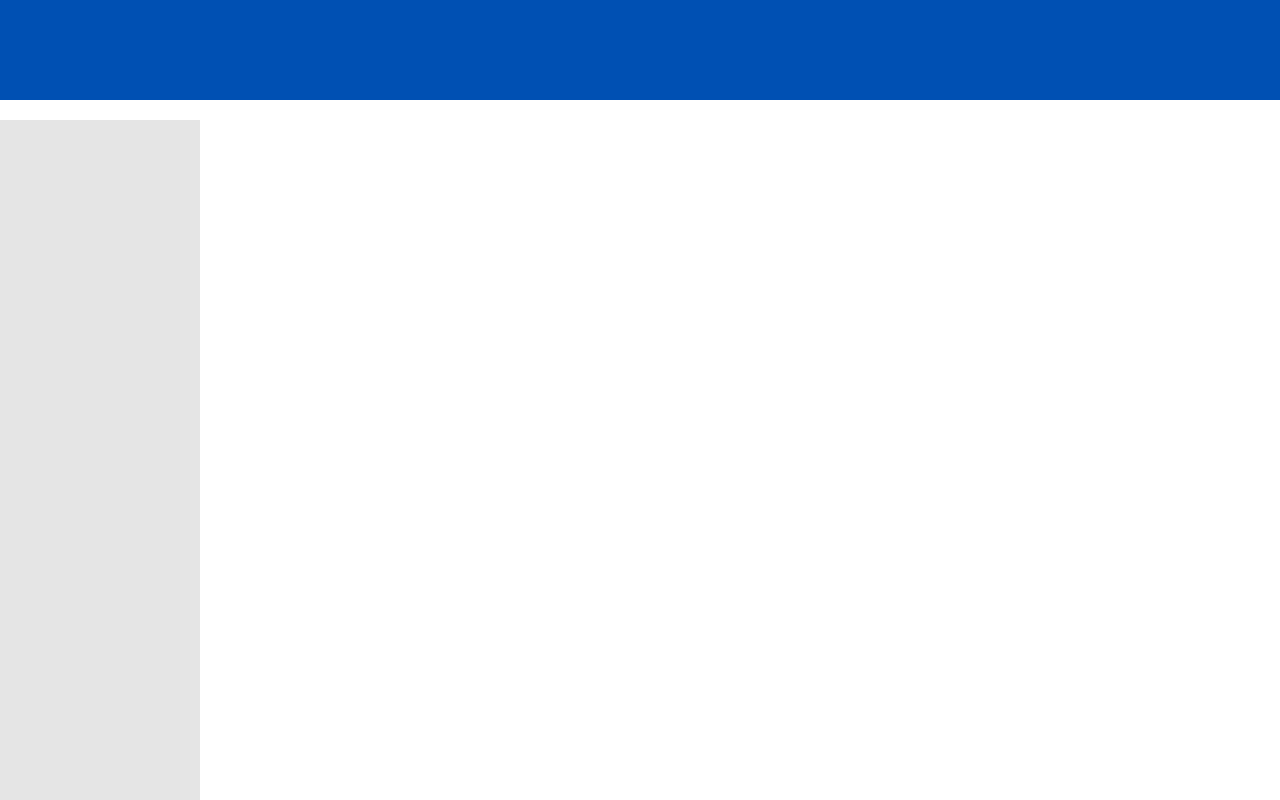
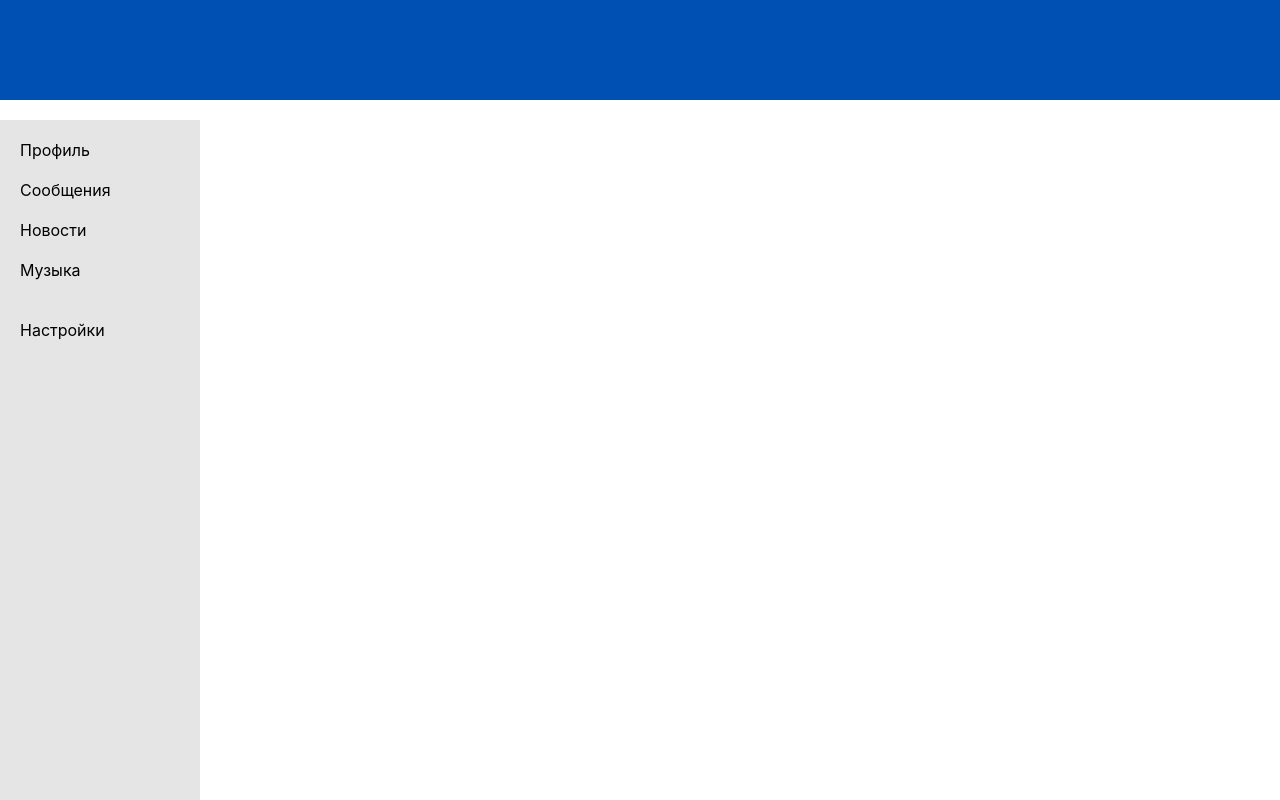
Before and after one commit to Alexeyitm/facer, a React (Create React App) app: page / in a window 1280 px wide. Built offline with nearby package versions, Linux system fonts and the light colour scheme.

Commit message:
feat: add nav

```diff
--- a/package.json
+++ b/package.json
@@ -7,8 +7,9 @@
     "@testing-library/jest-dom": "^5.16.4",
     "@testing-library/react": "^13.3.0",
     "@testing-library/user-event": "^13.5.0",
-    "react": "^18.1.0",
-    "react-dom": "^18.1.0",
+    "react": "^18.2.0",
+    "react-dom": "^18.2.0",
+    "react-router-dom": "^6.3.0",
     "react-scripts": "5.0.1",
     "web-vitals": "^2.1.4"
   },
--- a/src/components/App.js
+++ b/src/components/App.js
@@ -1,3 +1,4 @@
+import React from 'react';
 import './App.css';
 import Header from './Header/Header.js';
 import Nav from './Nav/Nav.js';
@@ -6,11 +7,9 @@ import Main from './Main/Main.js';
 function App() {
   return (
     <div className="App">
-      <>
-        <Header />
-        <Nav />
-        <Main />
-      </>
+      <Header />
+      <Nav />
+      <Main />
     </div>
   );
 }
--- a/src/components/Nav/Nav.css
+++ b/src/components/Nav/Nav.css
@@ -1,4 +1,13 @@
 .Nav {
   grid-area: n;
   background: #E5E5E5;
+  padding: 20px 20px 0;
 }
+
+.Nav__link {
+  margin-bottom: 20px;
+}
+
+.Nav__link:nth-last-child(1) {
+  margin: 40px 0 0;
+}
--- a/src/components/Nav/Nav.js
+++ b/src/components/Nav/Nav.js
@@ -1,9 +1,14 @@
+import React from 'react';
 import './Nav.css';
 
 function Nav() {
   return (
     <nav className="Nav">
-
+      <div className="Nav__link">Профиль</div>
+      <div className="Nav__link">Сообщения</div>
+      <div className="Nav__link">Новости</div>
+      <div className="Nav__link">Музыка</div>
+      <div className="Nav__link">Настройки</div>
     </nav>
   );
 }
```
Also changed, not shown: 1 other file (tests, documents, lock files or other folders).
